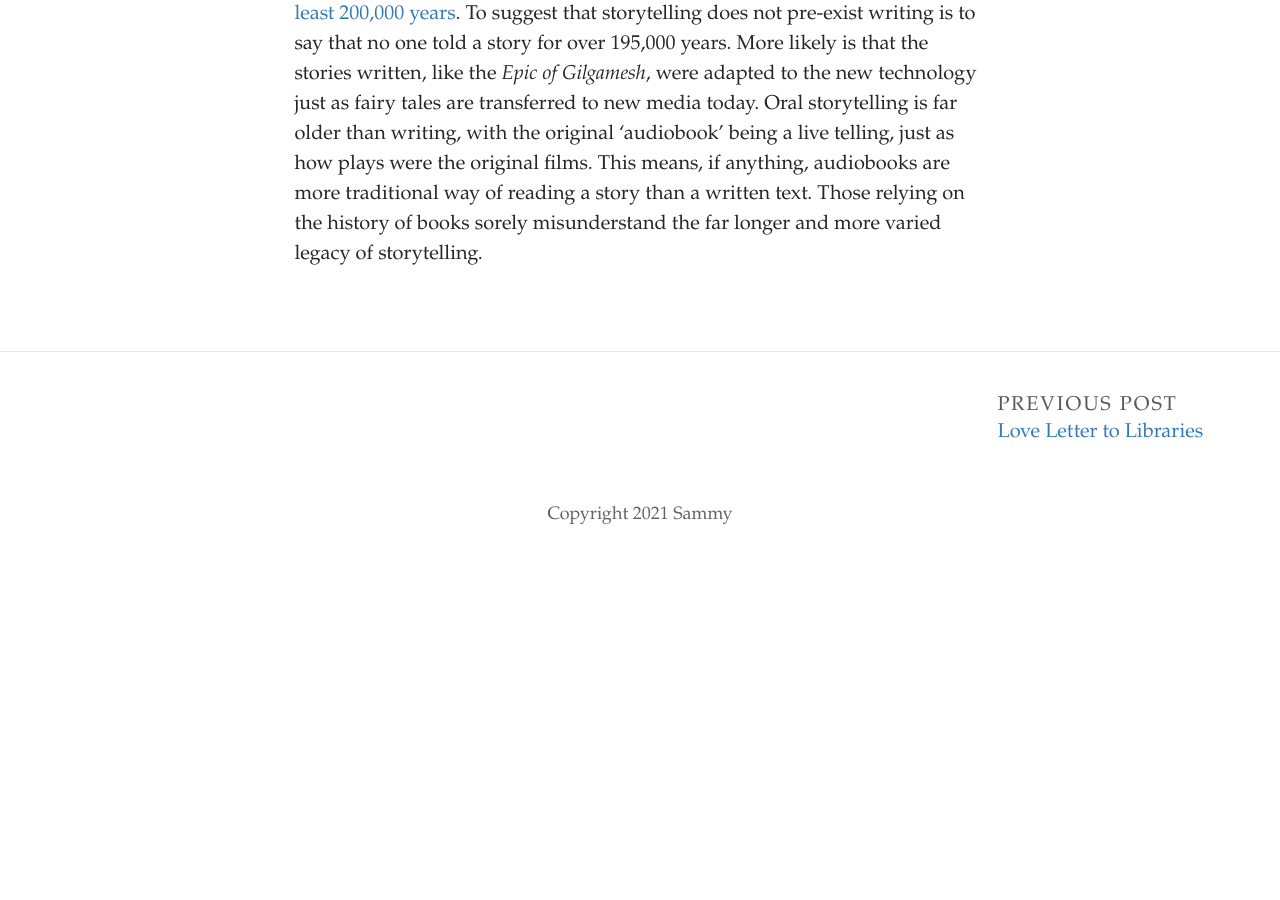
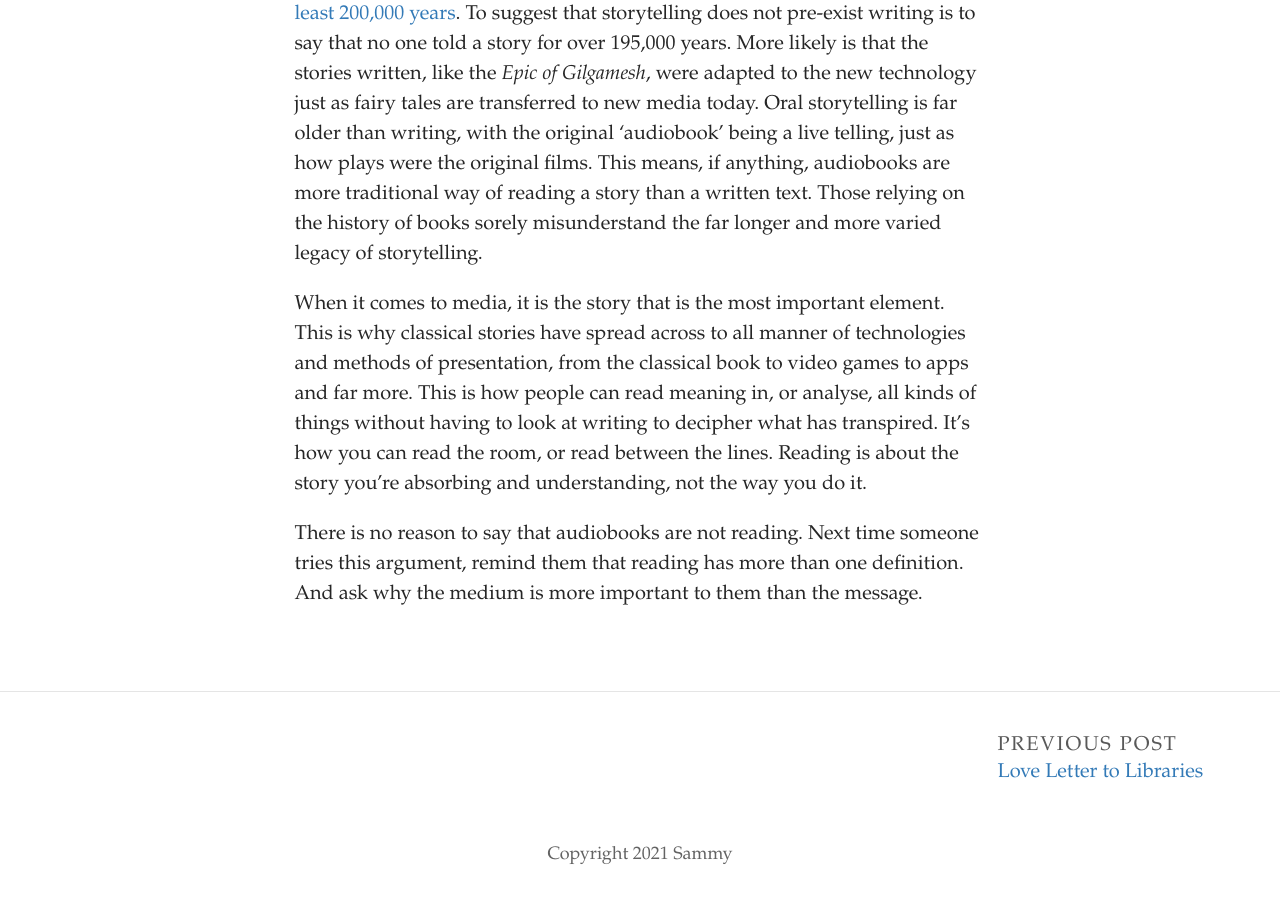
Before and after one commit to SammySpinsAYarn/Blog, a Jekyll site: the page built from _posts/2023-06-02-what-should-i-write-about.md, in a window 1280 px wide and 900 px high, scrolled down 727 px. Built offline with Jekyll 4.4.1, drawn with Linux system fonts in a browser that asks for light colours; some web fonts are replaced; before the commit the page ends 1287 px from its top, so only the background shows below that.

Commit message:
Update Post “2023-06-02-what-should-i-write-about”

```diff
--- a/_posts/2023-06-02-what-should-i-write-about.md
+++ b/_posts/2023-06-02-what-should-i-write-about.md
@@ -10,3 +10,7 @@
 T﻿o read something is often thought to mean looking at a piece of text and decipher squiggles to understand meaning. And it can be. Indeed, if it were the only definition, audiobooks would not be a type of reading. But it isn't. Reading can also mean "to understand and give a particular meaning to written information, a statement, a situation, etc." (according to [Cambridge Dictionary](https://dictionary.cambridge.org/dictionary/english/read)). This is why Braille is still considered reading, even when it does not include the visual element of traditional printed reading. And it is why stories can be read without the involvement of eyes.
 
 W﻿riting is not new. The [first evidence of texts](https://www.bl.uk/history-of-writing/articles/where-did-writing-begin) is in Iraq, known then as Mesopotamia, circa 3400BC, through pictographic representation, which later evolved into characters. But speech has been posited to have existed for [at least 200,000 years](https://www.theatlantic.com/science/archive/2019/12/when-did-ancient-humans-start-speak/603484/). To suggest that storytelling does not pre-exist writing is to say that no one told a story for over 195,000 years. More likely is that the stories written, like the *Epic of Gilgamesh*, were adapted to the new technology just as fairy tales are transferred to new media today. Oral storytelling is far older than writing, with the original 'audiobook' being a live telling, just as how plays were the original films. This means, if anything, audiobooks are more traditional way of reading a story than a written text. Those relying on the history of books sorely misunderstand the far longer and more varied legacy of storytelling.
+
+W﻿hen it comes to media, it is the story that is the most important element. This is why classical stories have spread across to all manner of technologies and methods of presentation, from the classical book to video games to apps and far more. This is how people can read meaning in, or analyse, all kinds of things without having to look at writing to decipher what has transpired. It's how you can read the room, or read between the lines. Reading is about the story you're absorbing and understanding, not the way you do it.
+
+T﻿here is no reason to say that audiobooks are not reading. Next time someone tries this argument, remind them that reading has more than one definition. And ask why the medium is more important to them than the message.
```
